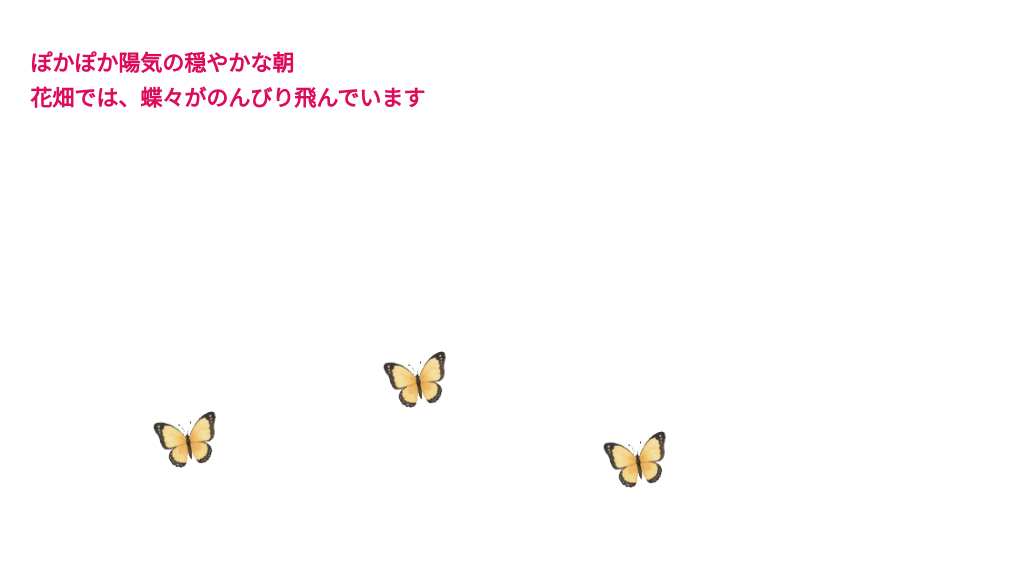
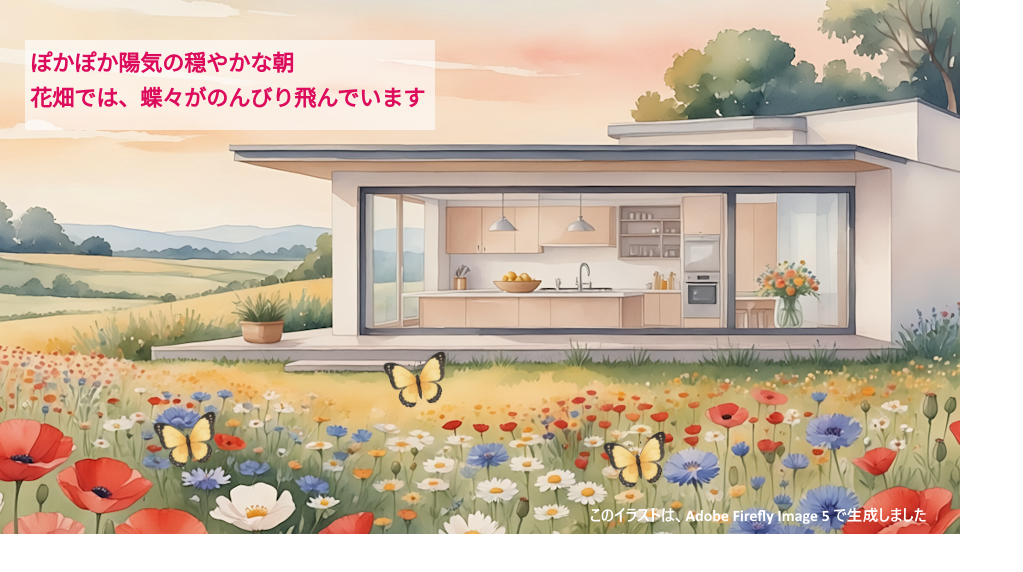
Before and after one commit to migocchi/CL_1, a plain HTML site: page index.html in a window 1280 px wide. Shown: the whole page, without its empty margins (0-1023 px from the left). Drawn offline with Linux system fonts and the light colour scheme.

Commit message:
Update index.html

```diff
--- a/index.html
+++ b/index.html
@@ -6,7 +6,7 @@
 </head>
 <body>
 
-<div style="bg0.png"style="position: absolute; left: 0; top: 0;">
+<img src ="bg0.png"style="position: absolute; left: 0; top: 0;">
   <div style="position: absolute; left: 25px; top: 40px; width: 410px; height: 90px; background-color: rgba(255, 255, 255, 0.6); ">
 
     <p style="position: absolute; margin: 0; left: 5px; top: 5px; font-size: 22px; color: #dc0b5c; font-weight: bold; font-family: sans-serif;">ぽかぽか陽気の穏やかな朝</p>
@@ -20,7 +20,6 @@
   <img src ="butterfly.gif" style="position: absolute; left: 600px; top: 430px; width: 70px; height: 60px;">
 
 
-</div>
 
 </body>
 </html>
```
